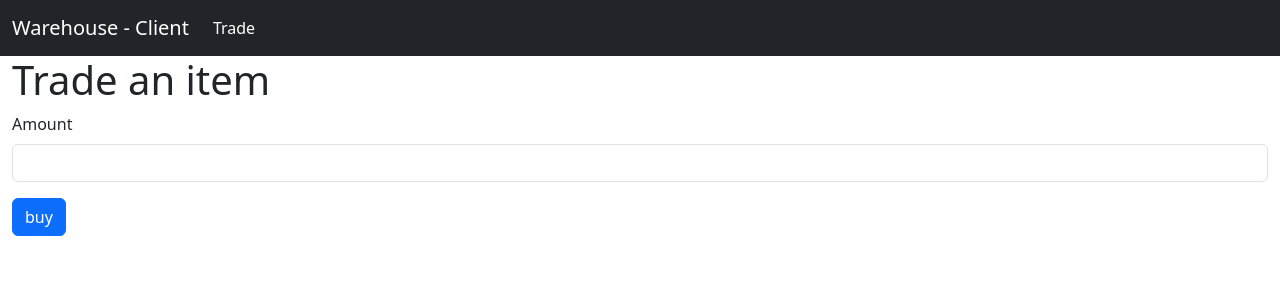
After one commit to jojo221119/distributedInventoryManagement, a Flask app: template warehouse/templates/client_trade.html in a window 1280 px wide. The commit adds this page. Shown: the top 300 px of the page. Run offline with Flask 3, Linux system fonts and the light colour scheme; the template is opened without the code that fills it: values that come from a table or form of the project are taken from there, others are empty; parts of the project's set-up code (start-up, migrations or seed data) failed here and were passed over; some libraries are stand-ins or nearby versions.

Commit message:
Added buy and sell pages

```diff
--- a/warehouse/client.py
+++ b/warehouse/client.py
@@ -1,5 +1,5 @@
 import logging
-from flask import Flask, render_template, request, redirect
+from flask import Flask, render_template, request, redirect, flash
 from flask_bootstrap import Bootstrap5
 
 from flask_wtf import FlaskForm, CSRFProtect
@@ -30,14 +30,20 @@ csrf = CSRFProtect(app)
 serverAPI = ServerAPI()
 
 class ItemForm(FlaskForm):
-    item_id = IntegerField('Item ID', validators=[DataRequired()])
     name = StringField('Name', validators=[DataRequired(), Length(3, 15)])
     description = StringField('Description', validators=[DataRequired(), Length(10, 40)])
     amount = IntegerField('Amount', validators=[DataRequired()])
     submit = SubmitField('Add new item to warehouse')
 
+class BuyForm(FlaskForm):
+    buy_amount = IntegerField('Amount', validators=[DataRequired()])
+    submit = SubmitField('buy')
+
+class SellForm(FlaskForm):
+    sell_amount = IntegerField('Amount', validators=[DataRequired()])
+    submit = SubmitField('sell')
+
 # simple model so I can test stuff on the webpage
-# TODO: Change this
 class ItemModel():
     def __init__(self, item_id, name, description, amount):
         self.item_id = item_id # should be the primary key if it is desinged like a database
@@ -48,10 +54,11 @@ class ItemModel():
 
 @app.route('/', methods=['POST', 'GET'])
 def index():
-    form = ItemForm()
+    item_form = ItemForm()
     if request.method == 'POST':
-        if form.validate_on_submit():
-            message = {"type":"newItem", "name": form.name.data, "description": form.description.data}
+        if item_form.validate_on_submit():
+            # TODO Amount muss noch irgendwie in das item eingeplfegt werden?
+            message = {"type":"newItem", "name": item_form.name.data, "description": item_form.description.data}
             response = serverAPI.sendMessageToServer(message)
 
             message = {"type":"listItems"}
@@ -60,7 +67,7 @@ def index():
             if response["type"] == "ItemList":
                 items = [ItemModel(item_id=int(item['item_id']), name=item['name'], description=item['description'], amount=item['amount']) for item in response["items"]]
                 app.logger.info(f"{items}")
-            return render_template('client_index.html', form=form, items=items)
+            return render_template('client_index.html', item_form=item_form, items=items)
         else:
             return redirect('/')
 
@@ -71,27 +78,47 @@ def index():
         message = {"type":"listItems"}
         response = serverAPI.sendMessageToServer(message)
         items = []
+        # items are created statically
+        #item1 = ItemModel(1, "Schraube", "Kann was festhalten", 25)
+        #item2 = ItemModel(2, "Kugellager", "Kann Kugeln lagern", 10)
+        #item3 = ItemModel(3, "Lufthaken", "Für Azubis", 1)
+        #item4 = ItemModel(4, "Platte", "Eine normale Platte", 1)
+        #items = [item1, item2, item3, item4]
         if response["type"] == "ItemList":
             items = [ItemModel(item_id=int(item['item_id']), name=item['name'], description=item['description'], amount=item['amount']) for item in response["items"]]
             app.logger.info(f"{items}")
-        return render_template('client_index.html', form=form, items=items)
+        return render_template('client_index.html', item_form=item_form, items=items)
+
+@app.route('/buy/<int:item_id>', methods=['POST', 'GET'])
+def buy(item_id):
+    trade_form = BuyForm()
+    if request.method == 'POST':
+        if trade_form.validate_on_submit():
+            amount = trade_form.buy_amount.data
+            message = {"type":"buyItem", "itemId": item_id, "amount": amount}
+            response = serverAPI.sendMessageToServer(message)
+            flash(f"You bought {amount}")
+            return redirect('/')
+    else:
+        return render_template('client_trade.html', trade_form=trade_form)
 
 
-@app.route('/buy/<int:id>')
-def buy(id):
-    # TODO: Update ofc
-    #message = {"type":"buyItem", "itemId": id, "amount": amount}
-    #response = serverAPI.sendMessageToServer(message)
-    # from Server response = {"type": "amount", "itemId": message["itemId"], "amount": amount}
-    return("implement this")
+@app.route('/sell/<int:item_id>', methods=['GET', 'POST'])
+def sell(item_id):
+    trade_form = SellForm()
+    if request.method == 'POST':
+        if trade_form.validate_on_submit():
+            amount = trade_form.sell_amount.data
+            message = {"type":"sellItem", "itemId": id, "amount": amount}
+            response = serverAPI.sendMessageToServer(message)
+            flash(f"You sold {amount}")
+            return redirect('/')
+        else:
+            flash("Error filling out form")
+            return redirect('/')
+    else:
+        return render_template('client_trade.html', trade_form=trade_form)
 
-@app.route('/sell/<int:id>', methods=['GET', 'POST'])
-def sell(id):
-    # TODO: Update ofc
-    #message = {"type":"sellItem", "itemId": id, "amount": amount}
-    #response = serverAPI.sendMessageToServer(message)
-    # from Server response = {"type": "amount", "itemId": message["itemId"], "amount": amount}
-    return("implement this")
 
 # if we ever need an errorhandler
 #@app.errorhandler(404)
--- /dev/null
+++ b/warehouse/templates/client_trade.html
@@ -0,0 +1,38 @@
+{% extends 'client_base.html' %}
+{% from 'bootstrap5/form.html' import render_form %}
+
+{% block title %}
+Warehouse
+{% endblock %}
+
+{% block body %}
+<div class="content">
+    <nav class="navbar navbar-expand-lg navbar-dark bg-dark">
+        <div class="container-fluid">
+            <a class="navbar-brand" href="/">Warehouse - Client</a>
+            <button class="navbar-toggler" type="button" data-bs-toggle="collapse" data-bs-target="#navbarSupportedContent" aria-controls="navbarSupportedContent" aria-expanded="false" aria-label="Toggle navigation">
+                <span class="navbar-toggler-icon"></span>
+            </button>
+            <div class="collapse navbar-collapse" id="navbarSupportedContent">
+                <ul class="navbar-nav me-auto mb-2 mb-lg-0">
+                    <li class="nav-item">
+                        <a class="nav-link active" aria-current="page" href="#">Trade</a>
+                    </li>
+            </div>
+        </div>
+    </nav>
+
+    <div class="container-xxl">
+        {% for mesg in get_flashed_messages() %}
+        <div class="alert alert-success" role="alert">
+            {{ mesg }}
+        </div>
+        {% endfor %}
+
+
+        <h1>Trade an item</h1>
+        {{ render_form(trade_form) }}
+
+    </div>
+</div>
+{% endblock %}
```
Also changed, not shown: warehouse/templates/client_index.html (+13 -11 lines).
